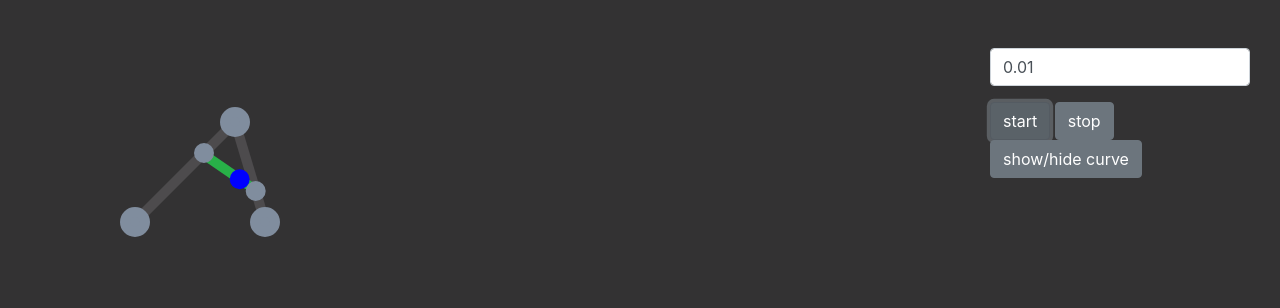
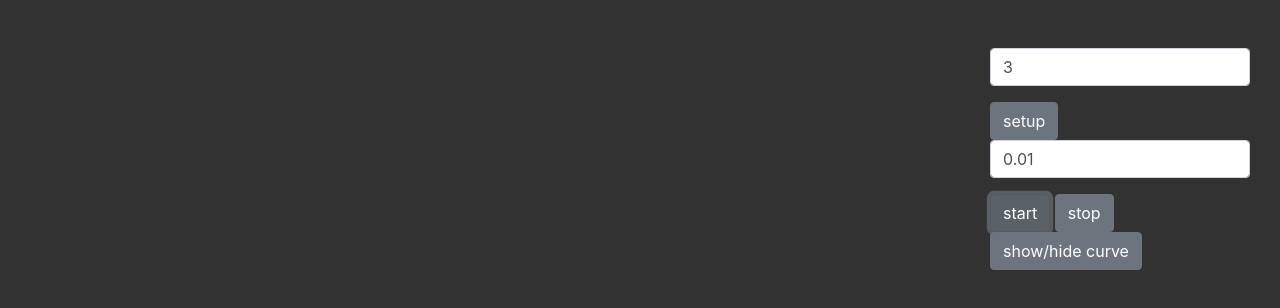
Before and after one commit to aakkaakkii/BezierCurves, a plain HTML site: page index.html in a window 1280 px wide. Both pictures are taken after a click on the button "start". Drawn offline with nearby package versions, Linux system fonts and the light colour scheme.

Commit message:
multiple points

```diff
--- a/index.html
+++ b/index.html
@@ -16,6 +16,16 @@
         </div>
         <div class="col-3">
             <div class="container-fluid mt-5">
+                <div class="row">
+                    <div class="col-auto">
+                    <div class="form-group">
+                        <input type="text" class="form-control" id="pointCount" placeholder="points" value="3">
+                    </div>
+                </div>
+                <div class="col-auto">
+                    <button class="btn btn-secondary" onclick="setup()">setup</button>
+                </div>
+                </div>
                 <div class="row">
                     <div class="col-auto">
                         <div class="form-group">
--- a/main.js
+++ b/main.js
@@ -5,27 +5,46 @@ canvas.height = window.innerHeight - 30;
 
 let c = canvas.getContext('2d');
 let selectedPoint;
-
-let x = 200;
-let y = 200;
-let dx = 2;
-let dy = 2;
 let radius = 10;
 let pointId = 0;
 let lineWidth = 10;
 let t = 0;
 let dt = 0;
-let points = [
-    new Point(120, 222, '#808D9E', radius),
-    new Point(220, 122, '#808D9E', radius),
-    new Point(250, 222, '#808D9E', radius),
-];
+let points = [];
 let anmRef;
 let movingPoints = [];
-let connectionPoints = [];
 let curvePoints = [];
 let showCurve = false;
 let isAnimationStarted = false;
+
+function recursionMoveMovingPoints(pnts) {
+    let newPnts = [];
+
+    if(pnts.length === 1){
+        if (points.length !== 3) {
+            pnts[0].point.connectPoint(pnts[0].to, '#b000a0');
+        }
+        curvePoints.push( moveMovingPoint(pnts[0]));
+        return
+    }
+
+
+    for (let i = 0; i < pnts.length; i++){
+        if (pnts[i+1]){
+            pnts[i].point.connectPoint(pnts[i + 1].point, '#28B048');
+            pnts.forEach(function (p) {
+                moveMovingPoint(p);
+            });
+            newPnts.push({
+                from: pnts[i].point,
+                to: pnts[i + 1].point,
+                point: new Point(pnts[i].point.x, pnts[i].point.y, 'blue', 5),
+                linearEquation: findLinearEquation(pnts[i].point, pnts[i + 1].point)
+            });
+        }
+    }
+    return recursionMoveMovingPoints(newPnts);
+}
 
 function animateMovingPoints() {
     anmRef = requestAnimationFrame(animateMovingPoints);
@@ -33,19 +52,7 @@ function animateMovingPoints() {
     drawHelpingLines();
     t += dt;
 
-    movingPoints[0].point.connectPoint(movingPoints[1].point, '#28B048');
-    movingPoints.forEach(function (p) {
-        moveMovingPoint(p);
-    });
-
-    let points = moveMovingPoint({
-        from: movingPoints[0].point,
-        to: movingPoints[1].point,
-        point: new Point(movingPoints[0].point.x, movingPoints[0].point.y, 'blue', 5),
-        linearEquation: findLinearEquation(movingPoints[0].point, movingPoints[1].point)
-    });
-
-    curvePoints.push(points);
+    recursionMoveMovingPoints(movingPoints);
 
     if(showCurve){
         drawCurve();
@@ -79,22 +86,16 @@ function startAnimation() {
     isAnimationStarted = true;
     dt = parseFloat(document.querySelector('#deltaT').value);
 
-    let p1 = points[0];
-    let p2 = points[1];
-    let p3 = points[2];
-
-    movingPoints[0] = {
-        from: p1,
-        to: p2,
-        point: new Point(p1.x, p1.y, '#808D9E', 5),
-        linearEquation: findLinearEquation(p1, p2)
-    };
-    movingPoints[1] = {
-        from: p2,
-        to: p3,
-        point: new Point(p2.x, p2.y, '#808D9E', 5),
-        linearEquation: findLinearEquation(p2, p3)
-    };
+    for (let i = 0; i < points.length; i++){
+        if (points[i+1]){
+            movingPoints.push({
+                from: points[i],
+                to: points[i+1],
+                point: new Point(points[i].x, points[i].y, '#808D9E', 5),
+                linearEquation: findLinearEquation(points[i], points[i+1])
+            });
+        }
+    }
     animateMovingPoints();
 }
 
@@ -170,8 +171,11 @@ function drawPoints() {
 }
 
 function connectPoints() {
-    points[0].connectPoint(points[1]);
-    points[1].connectPoint(points[2]);
+    for (let i = 0; i < points.length; i++){
+        if (points[i+1]){
+            points[i].connectPoint(points[i+1])
+        }
+    }
 }
 
 // event Listeners
@@ -195,6 +199,7 @@ canvas.addEventListener('mousemove', function (event) {
         drawHelpingLines();
         if (isAnimationStarted) {
             curvePoints = [];
+            movingPoints = [];
             startAnimation();
         }
     }
@@ -217,4 +222,29 @@ function main() {
     drawHelpingLines();
 }
 
-main();
+// main();
+
+//init
+
+function initPoints(count) {
+    points = [];
+
+    let color = '#808D9E';
+    let startX = 100;
+    let startY = 100;
+    for (let i = 0; i < count; i++){
+        points.push(new Point(startX + 25*i, startY + 25*i, color, radius))
+    }
+}
+
+function setup(){
+    let points = parseInt(document.querySelector('#pointCount').value, 10);
+    if (points >= 3){
+        stopAnimation();
+        c.clearRect(0, 0, innerWidth, innerHeight);
+        initPoints(points);
+        drawHelpingLines();
+    }else {
+        alert("3 or more point required")
+    }
+}
```
